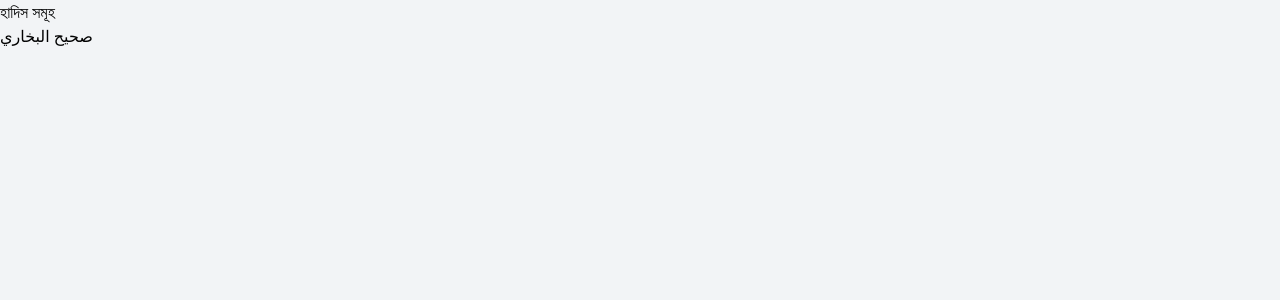
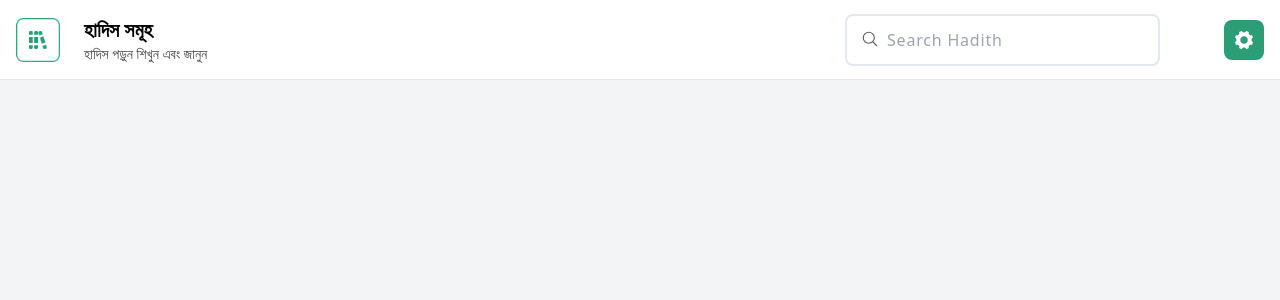
Before and after one commit to IsbatBInHossain/hadith-app, a Next.js app: page / in a window 1280 px wide. Shown: the top 300 px of the page. Built offline with nearby package versions, Linux system fonts and the light colour scheme.

Commit message:
Add Navbar

```diff
--- a/app/layout.tsx
+++ b/app/layout.tsx
@@ -17,7 +17,7 @@
 }) {
   return (
     <html lang='bn'>
-      <body className={`  font-kalpurush bg-hadith-bg`}>{children}</body>
+      <body className='font-kalpurush bg-hadith-bg'>{children}</body>
     </html>
   )
 }
--- a/app/page.tsx
+++ b/app/page.tsx
@@ -1,11 +1,11 @@
+import Navbar from '@/components/Navbar'
 import React from 'react'
 
 const page = () => {
   return (
-    <div>
-      <h1>হাদিস সমূহ</h1>
-      <p className=' font-KFGQPC'>صحيح البخاري</p>
-    </div>
+    <>
+      <Navbar />
+    </>
   )
 }
 
--- /dev/null
+++ b/components/Navbar.tsx
@@ -0,0 +1,43 @@
+import Image from 'next/image'
+import { RiHandHeartFill } from 'react-icons/ri'
+import { IoIosSettings } from 'react-icons/io'
+import Searchbar from './Searchbar'
+
+const Navbar = () => {
+  return (
+    <nav className='fixed z-10 top-0 left-0 right-0 flex items-center justify-between w-full max-md:h-16 h-20 px-4 bg-white border-b'>
+      <div className=' flex items-center cursor-pointer'>
+        <div className='w-11 md:w-fit'>
+          <Image
+            src='/assets/home-logo.png'
+            alt='ihadis Logo'
+            width={44}
+            height={44}
+            className=' w-11 h-11 max-md:w-9 max-md:h-9'
+          />
+        </div>
+        <div className='ml-6 block max-md:hidden'>
+          <h3 className='text-xl font-bold'>হাদিস সমূহ</h3>
+          <h6 className='text-sm text-[#404040]'>হাদিস পড়ুন শিখুন এবং জানুন</h6>
+        </div>
+        <div className='ml-4 hidden max-sm:ml-3 max-md:block'>
+          <h1 className='text-[28px] leading-7 text-primary max-xs:hidden max-sm:text-xl'>
+            আল হাদিস
+          </h1>
+        </div>
+      </div>
+      <div className='flex items-center justify-end gap-16 max-md:gap-4'>
+        <Searchbar />
+        <div className=' hidden xl:flex items-center justify-center gap-2 bg-primary cursor-pointer px-5 py-3 text-white rounded-lg'>
+          <p>সাপোর্ট করুন</p>
+          <RiHandHeartFill className=' w-6 h-6' />
+        </div>
+        <div className=' w-10 h-10 bg-primary items-center justify-center rounded-lg  flex xl:hidden '>
+          <IoIosSettings className=' w-6 h-6 text-white' />
+        </div>
+      </div>
+    </nav>
+  )
+}
+
+export default Navbar
--- /dev/null
+++ b/components/Searchbar.tsx
@@ -0,0 +1,33 @@
+'use client'
+
+import { ChangeEvent, useState } from 'react'
+import { IoSearchOutline } from 'react-icons/io5'
+
+const Searchbar = () => {
+  const [searchItem, setSearchItem] = useState('')
+
+  const handleChange = (e: ChangeEvent<HTMLInputElement>) => {
+    e.preventDefault()
+    setSearchItem(e.target.value)
+  }
+
+  return (
+    <form className=' w-fit'>
+      <div className='relative md-max:w-10 md-max:h-10 flex items-center justify-center rounded-lg max-md:bg-porcelain max-md:w-10 max-md:h-10'>
+        <div className=' relative'>
+          <IoSearchOutline className=' text-carbon w-[18px] h-[18px] absolute -top-[10px] left-4 max-md:-left-[9px] max-md:-top-[8px]' />
+        </div>
+        <input
+          type='text'
+          id='search_box'
+          placeholder='Search Hadith'
+          className='max-md:hidden border-slate-200  border-2 p-3 rounded-lg focus:outline-0 focus:text-black pl-10 pr-10 placeholder:tracking-wider'
+          onChange={e => handleChange(e)}
+          value={searchItem}
+        ></input>
+      </div>
+    </form>
+  )
+}
+
+export default Searchbar
--- a/tailwind.config.ts
+++ b/tailwind.config.ts
@@ -12,12 +12,15 @@
       colors: {
         primary: '#2b9e76',
         accent: '#ebfcf6',
+        porcelain: '#eceef0',
+        carbon: '#5c5c5c',
         'hadith-bg': '#f2f4f6',
         'hadith-bg-lite': '#fafbfb',
       },
     },
     screens: {
-      sm: '350px',
+      xs: '350px',
+      sm: '640px',
       md: '1024px',
       lg: '1280px',
       xl: '1536px',
```
Also changed, not shown: package.json (+5 -4 lines), 1 other file (tests, documents, lock files or other folders).
